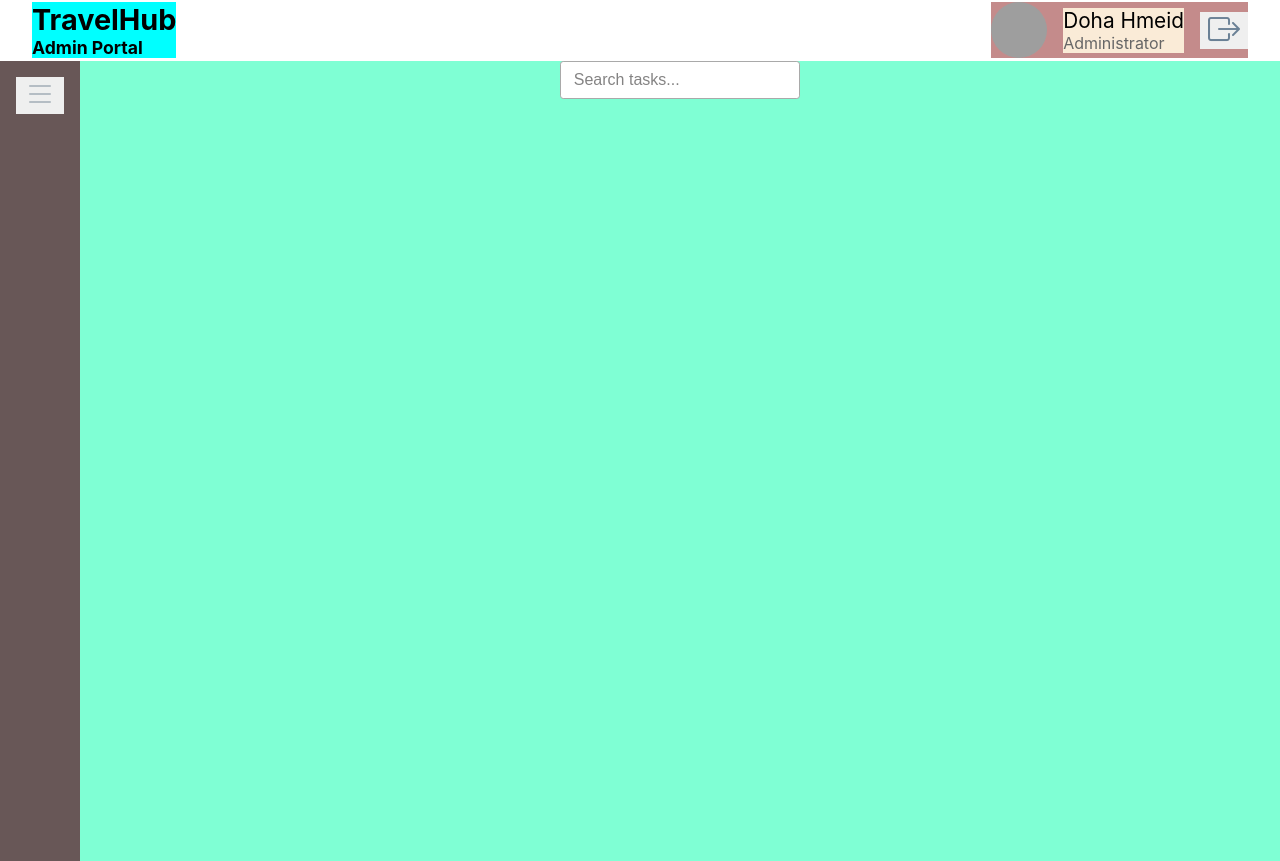
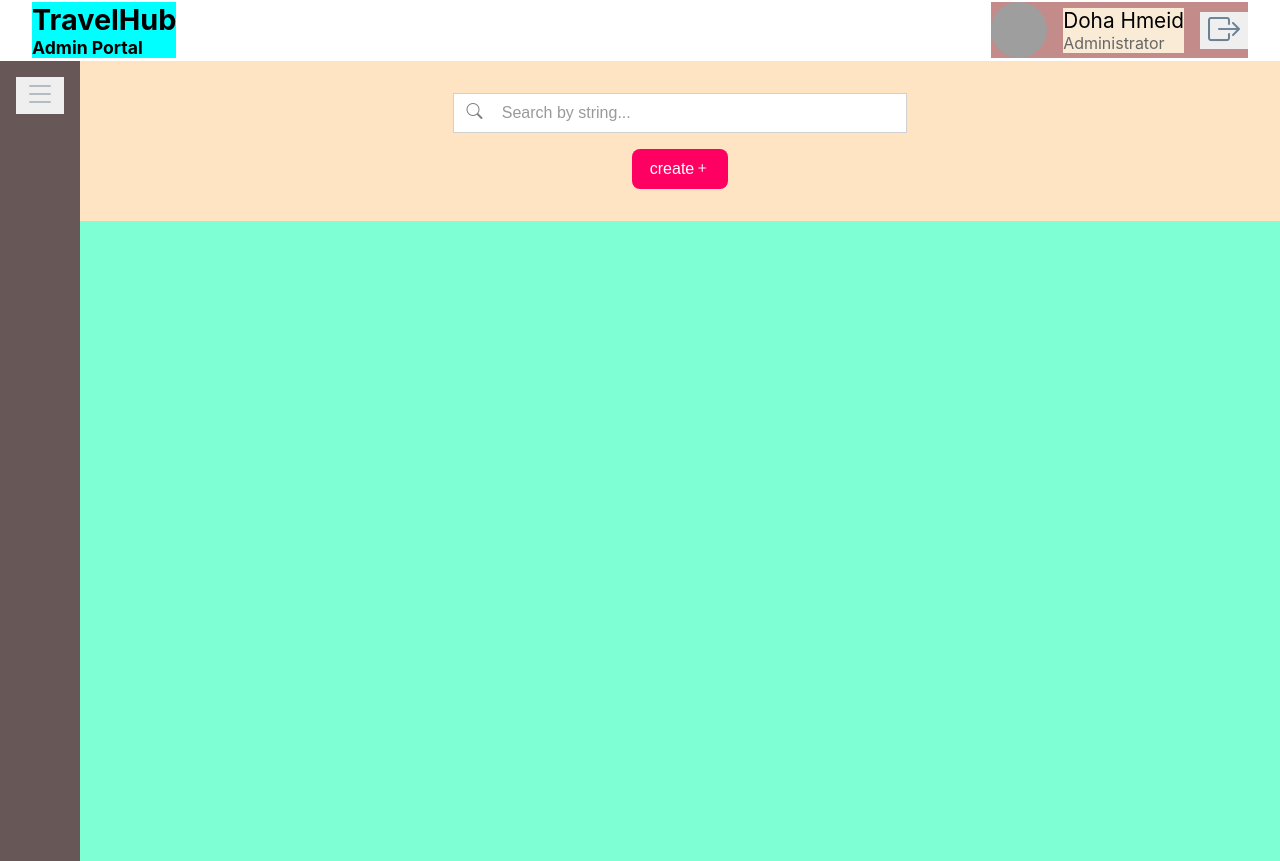
Before and after one commit to dohmeid/travel-accommodation-booking-platform, a React (Create React App) app: page / in a window 1280 px wide. Built offline with nearby package versions, Linux system fonts and the light colour scheme; grey boxes are pictures that could not be loaded.

Commit message:
adding control bar (searchBar+createButton) to admin page

```diff
--- a/src/components/AdminPage/AdminPage.tsx
+++ b/src/components/AdminPage/AdminPage.tsx
@@ -2,7 +2,7 @@ import React, { useState, FC } from "react";
 import classes from "./AdminPage.module.css";
 import Header from "./Header/Header";
 import Navigator from "./Navigator/Navigator";
-import SearchBar from "./SearchBar/SearchBar";
+import ControlBar from "./ControlBar/ControlBar";
 
 const AdminPage: FC = () => {
   return (
@@ -13,7 +13,7 @@ const AdminPage: FC = () => {
         <Navigator />
 
         <div className={classes.body}>
-          <SearchBar />
+          <ControlBar />
         </div>
       </div>
     </div>
--- /dev/null
+++ b/src/components/AdminPage/ControlBar/ControlBar.module.css
@@ -0,0 +1,27 @@
+.controlBar {
+    background-color: bisque;
+    padding: 2rem;
+    height: 10rem;
+    display: flex;
+    flex-direction: column;
+    justify-content: space-between;
+    align-items: center;
+
+    button {
+        background-color: #ff0062;
+        border-radius: 0.5rem;
+        border-style: none;
+        color: #FFFFFF;
+        cursor: pointer;
+        font-size: 1rem;
+        height: 2.5rem;
+        width: 6rem;
+        transition: color 100ms;
+
+        &:hover,
+        :focus {
+            background-color: #F082AC;
+        }
+    }
+
+}
--- /dev/null
+++ b/src/components/AdminPage/ControlBar/ControlBar.tsx
@@ -0,0 +1,18 @@
+import React, { FC, useContext, ChangeEvent } from "react";
+import classes from "./ControlBar.module.css";
+import SearchBar from "./SearchBar/SearchBar";
+
+const ControlBar: FC = () => {
+  return (
+    <div className={classes.controlBar}>
+      <SearchBar />
+
+      <button type="button">
+        create
+        <i className="bi bi-plus"></i>
+      </button>
+    </div>
+  );
+};
+
+export default ControlBar;
--- /dev/null
+++ b/src/components/AdminPage/ControlBar/SearchBar/SearchBar.module.css
@@ -0,0 +1,25 @@
+.searchContainer {
+    width: 40%;
+    position: relative;
+
+    input {
+        border: 1px solid rgb(209, 209, 209);
+        min-height: 2.5rem;
+        width: 100%;
+        padding-inline-start: 3rem;
+        padding-inline-end: 1rem;
+        font-size: 1rem;
+
+        &::placeholder {
+            color: grey;
+            opacity: 0.8;
+        }
+    }
+
+    i {
+        position: absolute;
+        top: 0.5rem;
+        left: 0.85rem;
+        color: grey;
+    }
+}
--- /dev/null
+++ b/src/components/AdminPage/ControlBar/SearchBar/SearchBar.tsx
@@ -0,0 +1,19 @@
+import React, { FC, useContext, ChangeEvent } from "react";
+import classes from "./SearchBar.module.css";
+
+const SearchBar: FC = () => {
+  return (
+    <div className={classes.searchContainer}>
+      <input
+        type="search"
+        name="search"
+        className={classes.search}
+        aria-label="search for a string"
+        placeholder="Search by string..."
+      />
+      <i className="bi bi-search"></i>
+    </div>
+  );
+};
+
+export default SearchBar;
--- a/src/components/AdminPage/Navigator/Navigator.tsx
+++ b/src/components/AdminPage/Navigator/Navigator.tsx
@@ -27,13 +27,13 @@ const Navigator: FC = () => {
       >
         <ul className={classes.navList}>
           <li className={classes.navItem}>
-            <a href="#">Cities</a>
+            <a href="#">Manage Cities</a>
           </li>
           <li className={classes.navItem}>
-            <a href="#">Hotels </a>
+            <a href="#">Manage Hotels </a>
           </li>
           <li className={classes.navItem}>
-            <a href="#">Rooms</a>
+            <a href="#">Manage Rooms</a>
           </li>
         </ul>
       </nav>
--- a/src/components/AdminPage/SearchBar/SearchBar.module.css
+++ /dev/null
@@ -1,13 +0,0 @@
-input[type="search"] {
-    border-radius: 0.2rem;
-    border: 1px solid var(--medium-grey);
-    padding-inline-start: 0.8rem;
-    font-size: 1rem;
-    min-height: 2.4em;
-    width: 15rem;
-
-    &::placeholder {
-        color: var(--grey-shade);
-        opacity: 0.9;
-    }
-}
--- a/src/components/AdminPage/SearchBar/SearchBar.tsx
+++ /dev/null
@@ -1,23 +0,0 @@
-import React, { FC, useContext, ChangeEvent } from 'react';
-import './SearchBar.module.css';
-
-const SearchBar: FC = () => {
- // const { setSearchQuery } = useContext(TodosContext) as TodosContextType;
-
-  const handleSearchInputChange = (e: ChangeEvent<HTMLInputElement>) => {
-   // let searchInput = e.target.value;
-   // setSearchQuery(searchInput);
-  }
-
-  return (
-    <>
-      <input
-        type="search" placeholder="Search tasks..."
-        id="search" name="search"
-        aria-label="search for a task" tabIndex={3}
-        onChange={handleSearchInputChange} />
-    </>
-  );
-};
-
-export default SearchBar;
```
